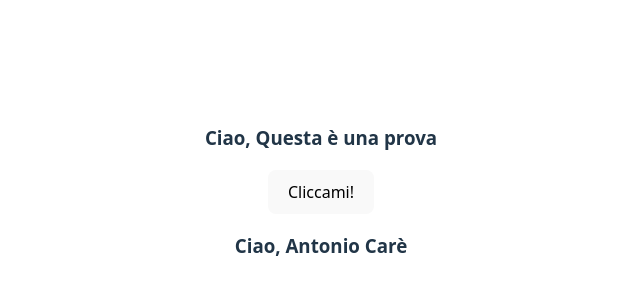
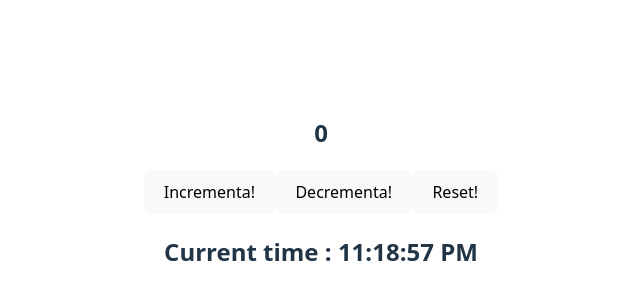
Before and after one commit to AntonioCare/React, a React (Vite) app in the folder esercizi-react/: page / in a window 1280 px wide. Shown: the part 208-508 px from the top of the page, without its empty margins (319-959 px from the left). Built offline with nearby package versions, Linux system fonts and the light colour scheme.

Commit message:
Svolto esercizio useEffect

```diff
--- a/esercizi-react/src/App.jsx
+++ b/esercizi-react/src/App.jsx
@@ -1,26 +1,12 @@
 import "./App.css";
-import Risultato from "./components/Risultato";
-import Saluto from "./components/saluto";
+import Clock from "./components/Clock";
+import Counter from "./components/Counter";
 
 function App() {
-  const nome = "Antonio";
-  const cognome = "Carè";
-  const persona = {
-    nome: "Antonio",
-    cognome: "Carè",
-    eta: 23,
-  };
-  function handleClick() {
-    console.log("Sono stato cliccato");
-  }
   return (
     <>
-      <Risultato operazione={handleClick}></Risultato>
-      {persona.eta > 18 ? (
-        <Saluto nome={persona.nome} cognome={persona.cognome}></Saluto>
-      ) : (
-        <h3>Non sei autorizzato</h3>
-      )}
+      <Counter initialValue={0} incrementAmount={1}></Counter>
+      <Clock></Clock>
     </>
   );
 }
--- /dev/null
+++ b/esercizi-react/src/components/Clock.jsx
@@ -0,0 +1,20 @@
+import { useEffect, useState } from "react";
+
+export default function Clock() {
+  const [date, setDate] = useState(new Date());
+
+  useEffect(() => {
+    const intervall = setInterval(() => {
+      console.log("Updating date...");
+      setDate(new Date());
+    }, 1000);
+    return () => {
+      clearInterval(intervall);
+    };
+  }, []);
+  return (
+    <>
+      <h2>Current time : {date.toLocaleTimeString()}</h2>
+    </>
+  );
+}
--- /dev/null
+++ b/esercizi-react/src/components/Counter.jsx
@@ -0,0 +1,37 @@
+import { useEffect } from "react";
+import { useState } from "react";
+
+export default function Counter({ initialValue, incrementAmount }) {
+  const [counter, setCounter] = useState(initialValue);
+
+  useEffect(() => {
+    console.log(`The Value of the Counter is ${counter}`);
+  }, [counter]);
+
+  return (
+    <>
+      <h2>{counter}</h2>
+      <button
+        onClick={() => {
+          setCounter(counter + incrementAmount);
+        }}
+      >
+        Incrementa!
+      </button>
+      <button
+        onClick={() => {
+          setCounter(counter - incrementAmount);
+        }}
+      >
+        Decrementa!
+      </button>
+      <button
+        onClick={() => {
+          setCounter(initialValue);
+        }}
+      >
+        Reset!
+      </button>
+    </>
+  );
+}
--- a/esercizi-react/src/components/Risultato.jsx
+++ /dev/null
@@ -1,10 +0,0 @@
-import Saluto from "./saluto";
-
-export default function Risultato(props) {
-  return (
-    <>
-      <Saluto nome="Questa è una prova"></Saluto>
-      <button onClick={props.operazione}>Cliccami!</button>
-    </>
-  );
-}
--- a/esercizi-react/src/components/saluto.jsx
+++ /dev/null
@@ -1,7 +0,0 @@
-export default function Saluto(props) {
-  return (
-    <h3>
-      Ciao, {props.nome} {props.cognome}
-    </h3>
-  );
-}
```
Also changed, not shown: 1 other file (tests, documents, lock files or other folders).
